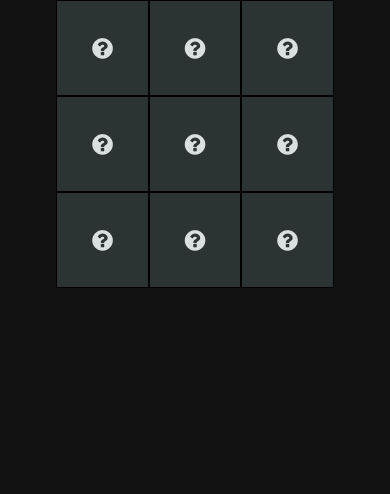
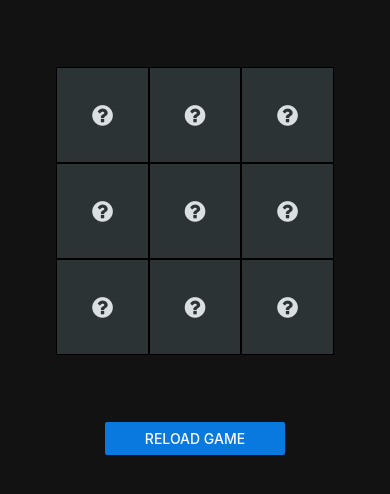
Before and after one commit to qur786/tic-tac-toe-mobile-app, a React Native app: screen / in a window 390 px wide. Shown: the top 494 px of the page. Built offline with nearby package versions, Linux system fonts and the light colour scheme.

Commit message:
feat: added reload game button

```diff
--- a/src/App.tsx
+++ b/src/App.tsx
@@ -1,10 +1,13 @@
 import React, { useEffect, useState } from "react";
+import type { ButtonProps } from "react-native";
 import {
+  Button,
   FlatList,
   Pressable,
   SafeAreaView,
   StatusBar,
   StyleSheet,
+  View,
 } from "react-native";
 import Snackbar from "react-native-snackbar";
 import { IconComponent } from "./component/IconComponent";
@@ -39,6 +42,14 @@ export function App(): React.JSX.Element {
     }
   };
 
+  const handleReloadPress: ButtonProps["onPress"] = () => {
+    setCurrentPlayer("x");
+    setWinner(null);
+    setGameState(
+      new Array<PlayerInput[]>(3).fill(new Array<PlayerInput>(3).fill("empty"))
+    );
+  };
+
   useEffect(() => {
     const win = checkGameWinner(gameState);
     if (
@@ -71,6 +82,7 @@ export function App(): React.JSX.Element {
       <StatusBar hidden />
       <FlatList
         data={gameState}
+        style={styles.flatListMainContainer}
         contentContainerStyle={styles.flatListContainer}
         renderItem={({ item: rowItem, index: rowIndex }) => {
           return (
@@ -93,6 +105,13 @@ export function App(): React.JSX.Element {
           );
         }}
       />
+      <View style={styles.reloadBtn}>
+        <Button
+          title="Reload Game"
+          onPress={handleReloadPress}
+          color="#0A79DF"
+        />
+      </View>
     </SafeAreaView>
   );
 }
@@ -104,5 +123,11 @@ const styles = StyleSheet.create({
     backgroundColor: "#2C3335",
     borderWidth: 1,
   },
-  flatListContainer: { alignItems: "center" },
+  flatListMainContainer: { maxHeight: "50%" },
+  flatListContainer: {
+    height: "100%",
+    alignItems: "center",
+    justifyContent: "center",
+  },
+  reloadBtn: { width: 180, alignSelf: "center" },
 });
```
